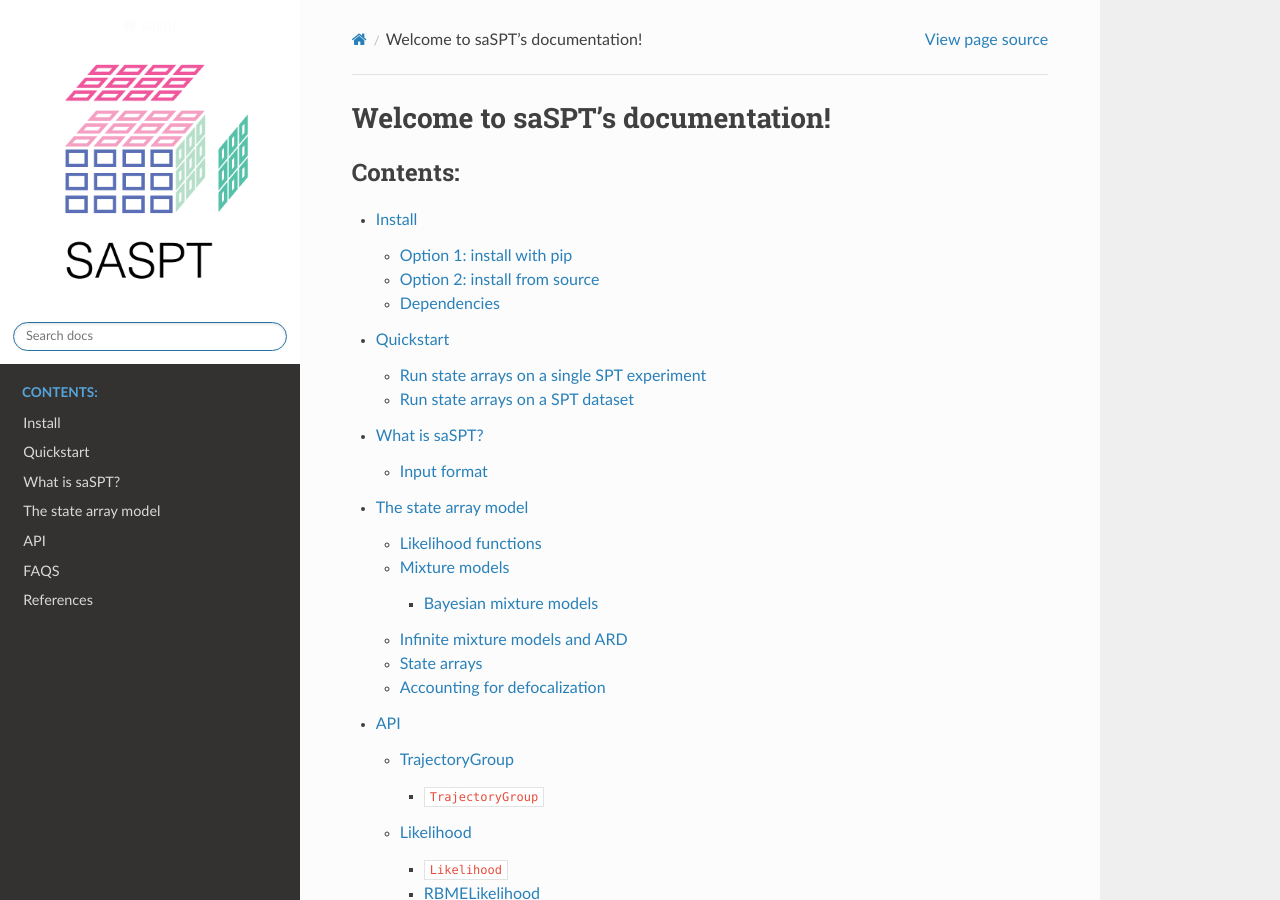
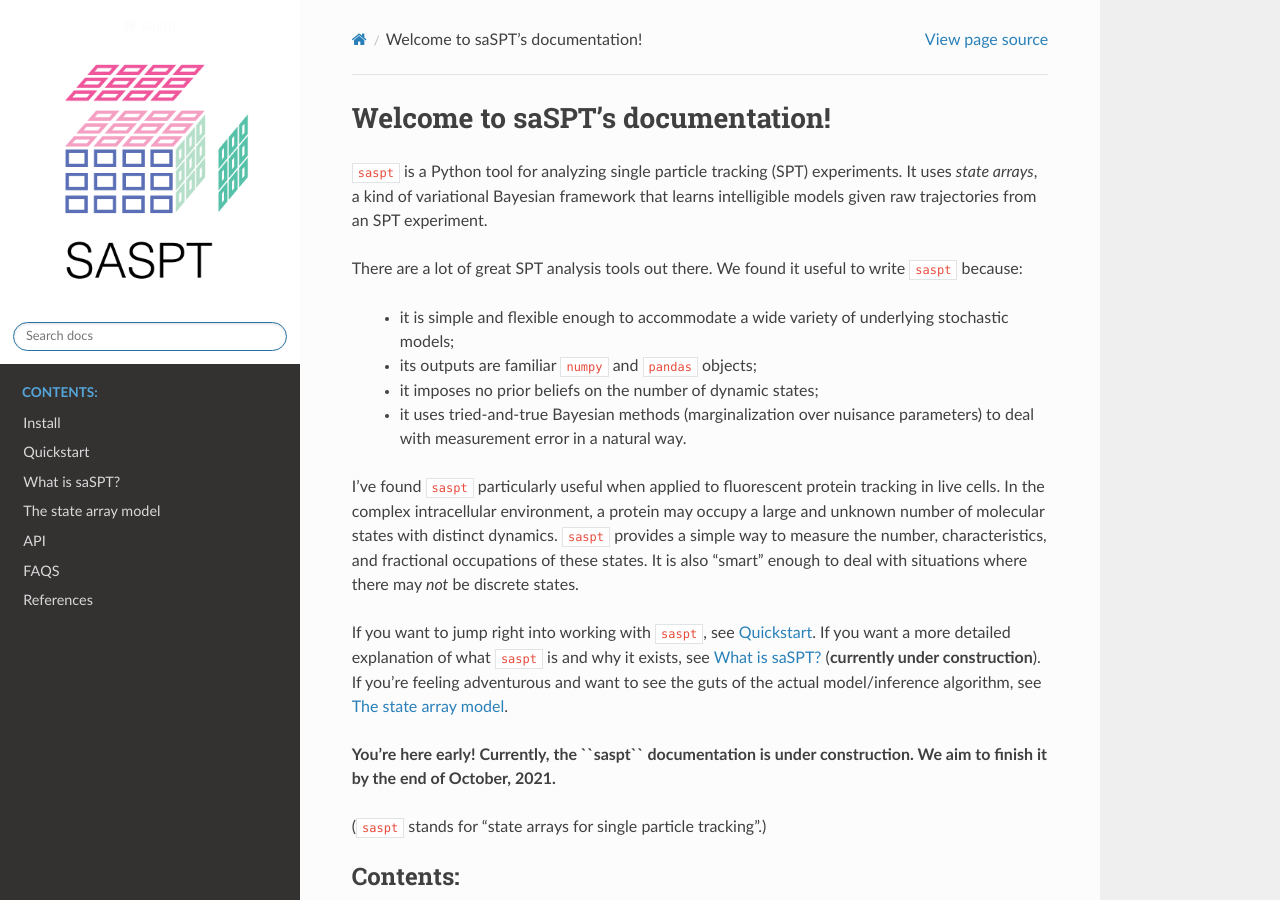
Before and after one commit to alecheckert/saspt, a Sphinx documentation site: the page built from doc/index.rst, in a window 1280 px wide and 900 px high. Built offline with Sphinx 7.4.7 and the Read the Docs theme 2.0.0, drawn with Linux system fonts in a browser that asks for light colours.

Commit message:
updated front page of docs

```diff
--- a/doc/description.rst
+++ b/doc/description.rst
@@ -4,8 +4,7 @@
 What is saSPT?
 ==============
 
-Why do we need `another` SPT analysis module? What is the problem that
-state arrays address?
+**UNDER CONSTRUCTION**
 
 Input format
 ============
--- a/doc/index.rst
+++ b/doc/index.rst
@@ -5,6 +5,33 @@
 
 Welcome to saSPT's documentation!
 =================================
+
+``saspt`` is a Python tool for analyzing single particle tracking (SPT) experiments. It uses
+*state arrays*, a kind of variational Bayesian framework that learns intelligible models
+given raw trajectories from an SPT experiment.
+
+There are a lot of great SPT analysis tools out there. We found it useful to
+write ``saspt`` because:
+
+    * it is simple and flexible enough to accommodate a wide variety of underlying stochastic models;
+    * its outputs are familiar ``numpy`` and ``pandas`` objects;
+    * it imposes no prior beliefs on the number of dynamic states;
+    * it uses tried-and-true Bayesian methods (marginalization over nuisance parameters) to deal with measurement error in a natural way.
+
+I've found ``saspt`` particularly useful when applied to fluorescent protein tracking in live cells.
+In the complex intracellular environment, a protein may occupy a large and unknown number of molecular
+states with distinct dynamics. ``saspt`` provides a simple way to measure the number,
+characteristics, and fractional occupations of these states. It is also "smart" enough to deal with
+situations where there may *not* be discrete states.
+
+If you want to jump right into working with ``saspt``, see :ref:`quickstart_label`. If you want a
+more detailed explanation of what ``saspt`` is and why it exists, see :ref:`description_label`
+(**currently under construction**). If you're feeling adventurous and want to see the guts of the
+actual model/inference algorithm, see :ref:`label_model`.
+
+**You're here early! Currently, the ``saspt`` documentation is under construction. We aim to finish it by the end of October, 2021.**
+
+(``saspt`` stands for "state arrays for single particle tracking".)
 
 .. toctree::
     :maxdepth: 3
```
